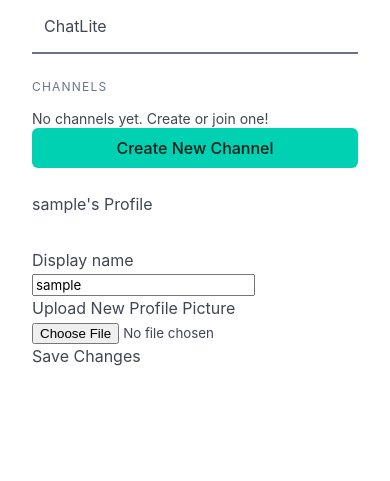
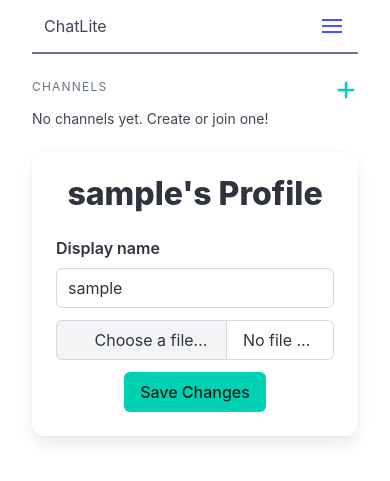
Before and after one commit to EliasObeid9-02/ChatLite, a Django app: a page that uses ui/templates/base.html in a window 390 px wide. Shown: the top 481 px of the page. Run offline with Django 5.2, Linux system fonts and the light colour scheme; the visitor is signed in with stand-in values (Sample User, id 1); data comes from the database, SQL or seed files in the repository; data that the repository does not hold is empty.

Commit message:
feat(ui): Enhance UI with Bulma CSS and improve responsiveness
This commit introduces a significant UI overhaul by integrating Bulma
CSS across user-facing forms and improves the overall site navigation.

- Refactors user authentication and profile forms (`forms.py`) to use
  Bulma CSS classes, ensuring a consistent and modern look.
- Updates login, registration, and profile templates to adopt a clean,
  centered layout using Bulma's card and column components.
- Implements a responsive navbar with a burger menu, making navigation
  accessible on mobile devices.
- Relocates the "Create Channel" button to an icon in the sidebar header
  header for a more streamlined interface.

```diff
--- a/ui/templates/base.html
+++ b/ui/templates/base.html
@@ -23,6 +23,16 @@
         const timezone = Intl.DateTimeFormat().resolvedOptions().timeZone;
         document.cookie =
           "django_timezone=" + timezone + ";path=/;max-age=" + 7 * 24 * 60 * 60;
+
+        // Navbar burger toggle
+        const burger = document.querySelector(".navbar-burger");
+        const menu = document.querySelector(".navbar-menu");
+        if (burger && menu) {
+          burger.addEventListener("click", function () {
+            burger.classList.toggle("is-active");
+            menu.classList.toggle("is-active");
+          });
+        }
       });
 
       function highlightActiveChannel() {
@@ -48,6 +58,12 @@
       <nav class="navbar" role="navigation" aria-label="main navigation">
         <div class="navbar-brand">
           <a href="{% url 'chats:home' %}" class="navbar-item">ChatLite</a>
+          <a role="button" class="navbar-burger" aria-label="menu" aria-expanded="false">
+            <span aria-hidden="true"></span>
+            <span aria-hidden="true"></span>
+            <span aria-hidden="true"></span>
+            <span aria-hidden="true"></span>
+          </a>
         </div>
         <div class="navbar-menu">
           <div class="navbar-end">
@@ -79,7 +95,14 @@
         {% if user.is_authenticated %}
         <div class="column is-one-fifth is-flex is-flex-direction-column">
           <aside class="menu is-flex-grow-1">
-            <p class="menu-label">Channels</p>
+            <div class="is-flex is-justify-content-space-between is-align-items-center">
+              <p class="menu-label">Channels</p>
+              <a href="{% url 'chats:channel-create' %}" class="has-text-primary">
+                <svg xmlns="http://www.w3.org/2000/svg" viewBox="0 0 640 640" width="24" height="24" fill="currentColor">
+                  <path d="M352 128C352 110.3 337.7 96 320 96C302.3 96 288 110.3 288 128L288 288L128 288C110.3 288 96 302.3 96 320C96 337.7 110.3 352 128 352L288 352L288 512C288 529.7 302.3 544 320 544C337.7 544 352 529.7 352 512L352 352L512 352C529.7 352 544 337.7 544 320C544 302.3 529.7 288 512 288L352 288L352 128z"/>
+                </svg>
+              </a>
+            </div>
             <ul class="menu-list">
               {% for channel in channels %}
               <li>
@@ -94,9 +117,6 @@
               {% endfor %}
             </ul>
           </aside>
-          <a href="{% url 'chats:channel-create' %}" class="button is-primary"
-            >Create New Channel</a
-          >
         </div>
         {% endif %}
         <main id="content" class="column">
--- a/ui/templates/partials/_form.html
+++ b/ui/templates/partials/_form.html
@@ -1,16 +1,39 @@
 {% if form.non_field_errors %}
-    <div class="error form-errors">
+    <div class="notification is-danger">
         {% for error in form.non_field_errors %}<p>{{ error }}</p>{% endfor %}
     </div>
 {% endif %}
 {% for field in form %}
-    <div class="form-group">
-        <label for="{{ field.id_for_label }}">
+    <div class="field">
+        <label class="is-pulled-left label" for="{{ field.id_for_label }}">
             {{ field.label }}
-            {% if field.field.required %}<span style="color: var(--accent-color);">*</span>{% endif %}
+            {% if field.field.required %}<span class="has-text-danger">*</span>{% endif %}
         </label>
-        {{ field }}
-        {% if field.errors %}<div class="error">{{ field.errors.0 }}</div>{% endif %}
-        {% if field.help_text %}<small class="helper-text">{{ field.help_text }}</small>{% endif %}
+        <div class="control">{{ field }}</div>
+        {% if field.errors %}<p class="help is-danger">{{ field.errors.0 }}</p>{% endif %}
+        {% if field.help_text %}
+            <div id="help-text-{{ field.id_for_label }}"
+                 class="help content is-hidden has-text-left">{{ field.help_text }}</div>
+        {% endif %}
     </div>
 {% endfor %}
+<script>
+  function setupHiddenHelpText() {
+        document.querySelectorAll('input, textarea, select').forEach(function (input) {
+            const helpTextId = 'help-text-' + input.id;
+            const helpText = document.getElementById(helpTextId);
+
+            if (helpText) {
+                input.addEventListener('focus', function () {
+                    helpText.classList.remove('is-hidden');
+                });
+
+                input.addEventListener('blur', function () {
+                    helpText.classList.add('is-hidden');
+                });
+            }
+        });
+  }
+    document.addEventListener('DOMContentLoaded', setupHiddenHelpText);
+    document.addEventListener('htmx:afterSwap', setupHiddenHelpText);
+</script>
--- a/ui/templates/users/profile.html
+++ b/ui/templates/users/profile.html
@@ -1,18 +1,17 @@
 {% extends is_htmx_request|yesno:"_base.html,base.html" %}
 {% block layout %}
-    <div class="centered-layout">
-        <div class="auth-card">
-            <h2>{{ profile.display_name }}'s Profile</h2>
-            <div style="text-align: center; margin-bottom: 2rem;">
+    <div class="columns is-centered">
+        <div class="column is-two-fifths">
+            <div class="card">
+                <div class="card-content has-text-centered">
+                    <p class="title">{{ profile.display_name }}'s Profile</p>
                     {% if profile.profile_picture %}
+                        <figure class="image is-128x128 is-inline-block mb-4">
                             <img src="{{ profile.profile_picture }}"
                                  alt="Profile Picture"
-                         style="width: 120px;
-                                height: 120px;
-                                border-radius: 50%;
-                                object-fit: cover">
+                                 class="is-rounded">
+                        </figure>
                     {% endif %}
-            </div>
                     {% if is_owner %}
                         <form hx-post="{% url 'users:profile' username=profile.user.username %}"
                               hx-encoding="multipart/form-data"
@@ -21,10 +20,39 @@
                               hx-swap="innerHTML">
                             {% csrf_token %}
                             {% include "partials/_form.html" %}
-                    <button type="submit" class="btn">Save Changes</button>
+                            <div class="field">
+                                <div class="file is-fullwidth has-name">
+                                    <label class="file-label">
+                                        <input class="file-input"
+                                               type="file"
+                                               name="profile_picture_file"
+                                               accept="image/png, image/jpeg, image/gif">
+                                        <span class="file-cta">
+                                            <span class="file-icon">
+                                                <i class="fas fa-upload"></i>
+                                            </span>
+                                            <span class="file-label">Choose a file…</span>
+                                        </span>
+                                        <span class="file-name">No file uploaded</span>
+                                    </label>
+                                </div>
+                            </div>
+                            <button type="submit" class="button is-primary">Save Changes</button>
                         </form>
-            {% else %}
+                        <script>
+                                const fileInput = document.querySelector('.file-input');
+                                const fileName = document.querySelector('.file-name');
+                                fileInput.addEventListener('change', () => {
+                                    if (fileInput.files.length > 0) {
+                                        fileName.textContent = fileInput.files[0].name;
+                                    } else {
+                                        fileName.textContent = 'No file uploaded';
+                                    }
+                                });
+                        </script>
                     {% endif %}
                 </div>
             </div>
+        </div>
+    </div>
 {% endblock %}
--- a/users/forms.py
+++ b/users/forms.py
@@ -14,31 +14,41 @@ class UserRegisterForm(BaseUserCreationForm):
     class Meta(BaseUserCreationForm.Meta):
         model = User
         fields = ("username", "email")
+        widgets = {
+            "username": forms.TextInput(
+                attrs={
+                    "placeholder": "Username",
+                    "class": "input",
+                }
+            ),
+            "email": forms.EmailInput(
+                attrs={
+                    "placeholder": "Email",
+                    "class": "input",
+                }
+            ),
+        }
 
-    widgets = {
-        "username": forms.TextInput(attrs={"class": "form-control"}),
-        "email": forms.EmailInput(attrs={"class": "form-control"}),
-        "password1": forms.PasswordInput(attrs={"class": "form-control"}),
-        "password2": forms.PasswordInput(attrs={"class": "form-control"}),
-    }
-
-    def save(self, commit=True):
-        """
-        Save the user and then save the display_name to the user's profile.
-        """
-        user = super().save(commit=commit)
-        return user
+    def __init__(self, *args, **kwargs):
+        super().__init__(*args, **kwargs)
+        self.fields["password1"].widget = forms.PasswordInput(
+            attrs={
+                "placeholder": "Password",
+                "class": "input",
+            }
+        )
+        self.fields["password2"].widget = forms.PasswordInput(
+            attrs={
+                "placeholder": "Password Confirmation",
+                "class": "input",
+            }
+        )
 
 
 class AuthenticationForm(BaseAuthenticationForm):
     """
     Login form to allow login with either username or email.
     """
-
-    widgets = {
-        "identifier": forms.TextInput(attrs={"class": "form-control"}),
-        "password": forms.PasswordInput(attrs={"class": "form-control"}),
-    }
 
     def clean(self):
         identifier = self.cleaned_data.get("username")
@@ -65,8 +75,23 @@ class AuthenticationForm(BaseAuthenticationForm):
                 raise self.get_invalid_login_error()
             else:
                 self.confirm_login_allowed(self.user_cache)
+        return self.cleaned_data
 
-        return self.cleaned_data
+    def __init__(self, *args, **kwargs):
+        super().__init__(*args, **kwargs)
+        self.fields["username"].label = "Username or Email"
+        self.fields["username"].widget = forms.TextInput(
+            attrs={
+                "placeholder": "Username or Email",
+                "class": "input",
+            }
+        )
+        self.fields["password"].widget = forms.PasswordInput(
+            attrs={
+                "placeholder": "Password",
+                "class": "input",
+            }
+        )
 
 
 class UserProfileForm(forms.ModelForm):
@@ -74,21 +99,14 @@ class UserProfileForm(forms.ModelForm):
     Form for updating the UserProfile.
     """
 
-    profile_picture_file = forms.ImageField(
-        required=False,
-        label="Upload New Profile Picture",
-    )
-
-    widgets = {
-        "display_name": forms.TextInput(attrs={"class": "form-control"}),
-        "profile_picture_file": forms.ClearableFileInput(
-            attrs={
-                "class": "form-control",
-                "accept": "image/png, image/jpeg, image/gif",
-            }
-        ),
-    }
-
     class Meta:
         model = UserProfile
         fields = ("display_name",)
+        widgets = {
+            "display_name": forms.TextInput(
+                attrs={
+                    "placeholder": "Display name",
+                    "class": "input",
+                }
+            ),
+        }
--- a/users/views.py
+++ b/users/views.py
@@ -110,9 +110,7 @@ class ProfileView(LoginRequiredMixin, TemplateView):
         if request.user != profile_user:
             return render(request, "unauthorized.html")
 
-        form = UserProfileForm(
-            request.POST, request.FILES, instance=profile_user.profile
-        )
+        form = UserProfileForm(request.POST, instance=profile_user.profile)
         if form.is_valid():
             profile_instance = form.save(commit=False)
             picture = request.FILES.get("profile_picture_file")
```
Also changed, not shown: ui/templates/users/login.html (+13 -5 lines), ui/templates/users/register.html (+13 -5 lines). Lines whose indentation alone changed are shown as unchanged.
